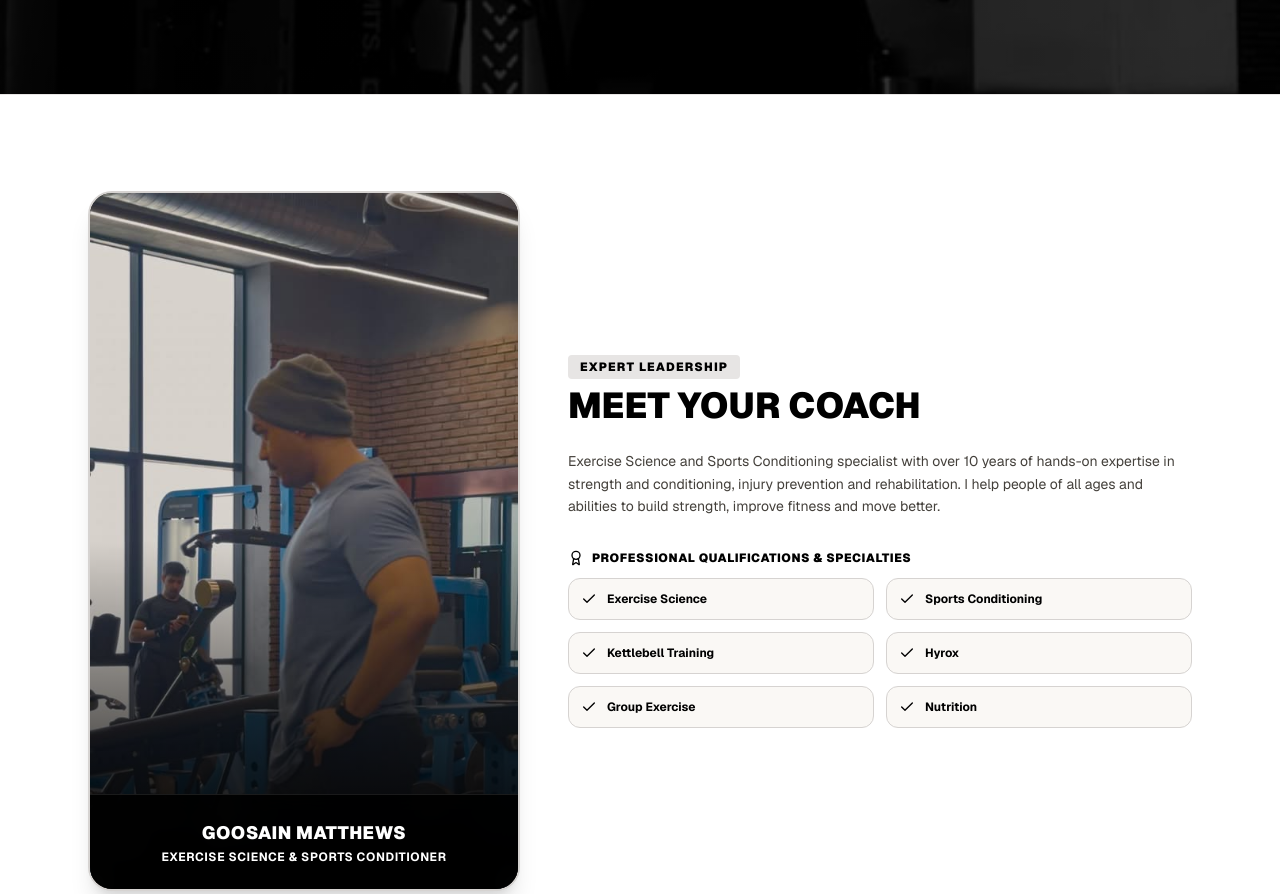
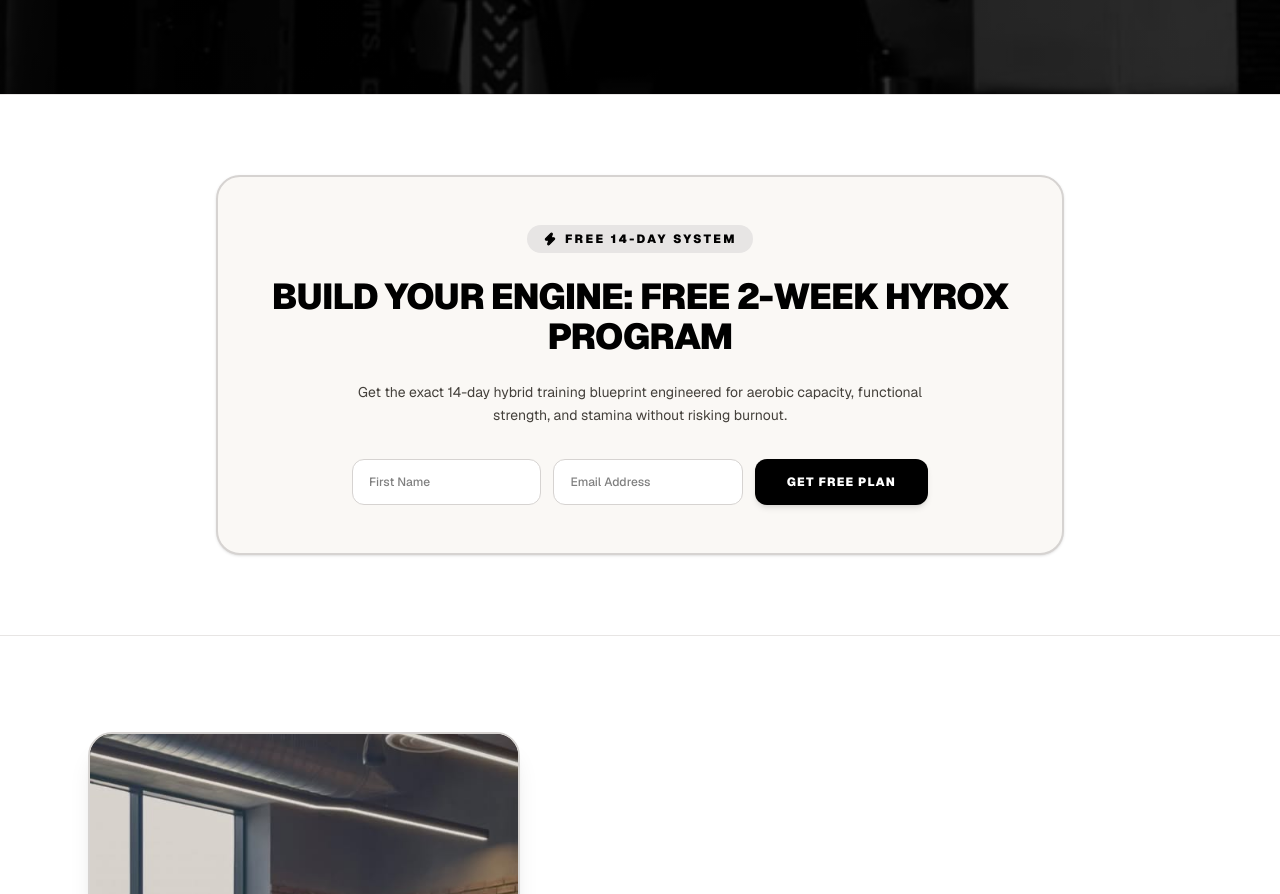
Before and after one commit to GoosainM/align365, a Next.js app: page / in a window 1280 px wide. Shown: the part 1693-2587 px from the top of the page. Built offline with nearby package versions, Linux system fonts and the light colour scheme.

Commit message:
Add HYROX 2-week lead magnet section to homepage

```diff
--- a/src/app/page.tsx
+++ b/src/app/page.tsx
@@ -2,7 +2,8 @@
 
 import React, { useState } from "react";
 import Link from "next/link";
-import { ArrowRight, CheckCircle2, Dumbbell, Flame, Trophy, HeartPulse, ChevronDown, Award, Check } from "lucide-react";
+import { useRouter } from "next/navigation";
+import { ArrowRight, CheckCircle2, Dumbbell, Flame, Trophy, HeartPulse, ChevronDown, Award, Check, Zap } from "lucide-react";
 
 function Align365Logo() {
   return (
@@ -24,6 +25,88 @@ function Align365Logo() {
         <span className="font-black text-black text-sm tracking-widest leading-none">365</span>
       </div>
     </div>
+  );
+}
+
+function HyroxLeadSection() {
+  const [name, setName] = useState("");
+  const [email, setEmail] = useState("");
+  const [loading, setLoading] = useState(false);
+  const router = useRouter();
+
+  const handleSubmit = async (e: React.FormEvent) => {
+    e.preventDefault();
+    setLoading(true);
+
+    try {
+      const res = await fetch("/api/application", {
+        method: "POST",
+        headers: { "Content-Type": "application/json" },
+        body: JSON.stringify({
+          type: "HYROX Lead Magnet",
+          name,
+          email,
+          submittedAt: new Date().toISOString(),
+        }),
+      });
+
+      if (res.ok) {
+        router.push("/hyrox-thank-you");
+      } else {
+        alert("Something went wrong. Please try again.");
+      }
+    } catch (err) {
+      console.error(err);
+      alert("Submission error. Please check your connection.");
+    } finally {
+      setLoading(false);
+    }
+  };
+
+  return (
+    <section className="py-20 bg-white border-t border-stone-200">
+      <div className="max-w-4xl mx-auto px-6">
+        <div className="p-8 sm:p-12 bg-[#FAF8F5] border-2 border-stone-300 rounded-3xl space-y-6 shadow-sm text-center">
+          <div className="inline-flex items-center gap-2 text-xs font-black uppercase tracking-[0.2em] text-black bg-stone-200 px-4 py-1.5 rounded-full">
+            <Zap className="w-3.5 h-3.5 text-black fill-black" /> Free 14-Day System
+          </div>
+
+          <h2 className="text-3xl sm:text-4xl font-black uppercase tracking-tight text-black">
+            Build Your Engine: Free 2-Week HYROX Program
+          </h2>
+
+          <p className="text-stone-700 text-sm max-w-xl mx-auto leading-relaxed">
+            Get the exact 14-day hybrid training blueprint engineered for aerobic capacity, functional strength, and stamina without risking burnout.
+          </p>
+
+          <form onSubmit={handleSubmit} className="flex flex-col sm:flex-row gap-3 max-w-xl mx-auto pt-2">
+            <input
+              type="text"
+              required
+              value={name}
+              onChange={(e) => setName(e.target.value)}
+              placeholder="First Name"
+              className="px-4 py-3.5 bg-white text-black rounded-xl border border-stone-300 text-xs font-medium w-full focus:outline-none focus:border-black transition-colors"
+            />
+            <input
+              type="email"
+              required
+              value={email}
+              onChange={(e) => setEmail(e.target.value)}
+              placeholder="Email Address"
+              className="px-4 py-3.5 bg-white text-black rounded-xl border border-stone-300 text-xs font-medium w-full focus:outline-none focus:border-black transition-colors"
+            />
+            <button
+              type="submit"
+              disabled={loading}
+              className="bg-black text-white font-black text-xs uppercase tracking-widest px-8 py-3.5 rounded-xl hover:bg-stone-800 transition-colors whitespace-nowrap shadow-md disabled:opacity-50"
+            >
+              {loading ? "Sending..." : "Get Free Plan"}
+            </button>
+          </form>
+        </div>
+      </div>
+    </section>
   );
 }
 
@@ -197,6 +280,9 @@ export default function HomePage() {
         </div>
       </section>
 
+      {/* Free HYROX Lead Magnet Funnel Section */}
+      <HyroxLeadSection />
+
       {/* Meet Your Coach Section */}
       <section className="py-24 border-t border-stone-200 bg-white">
         <div className="max-w-6xl mx-auto px-6 grid lg:grid-cols-12 gap-12 items-center">
@@ -284,7 +370,6 @@ export default function HomePage() {
 
       {/* Questions / FAQ Accordion Section with Background Image */}
       <section id="faq" className="relative py-24 text-white overflow-hidden bg-black isolate border-t border-stone-800">
-  {/* Background Image & Dark Gradient Overlay */}
         <div
           className="absolute inset-0 w-full h-full bg-cover bg-center bg-no-repeat opacity-100 z-0"
           style={{ backgroundImage: "url('/pic4.jpg')" }}
```
Lines whose indentation alone changed are shown as unchanged.
